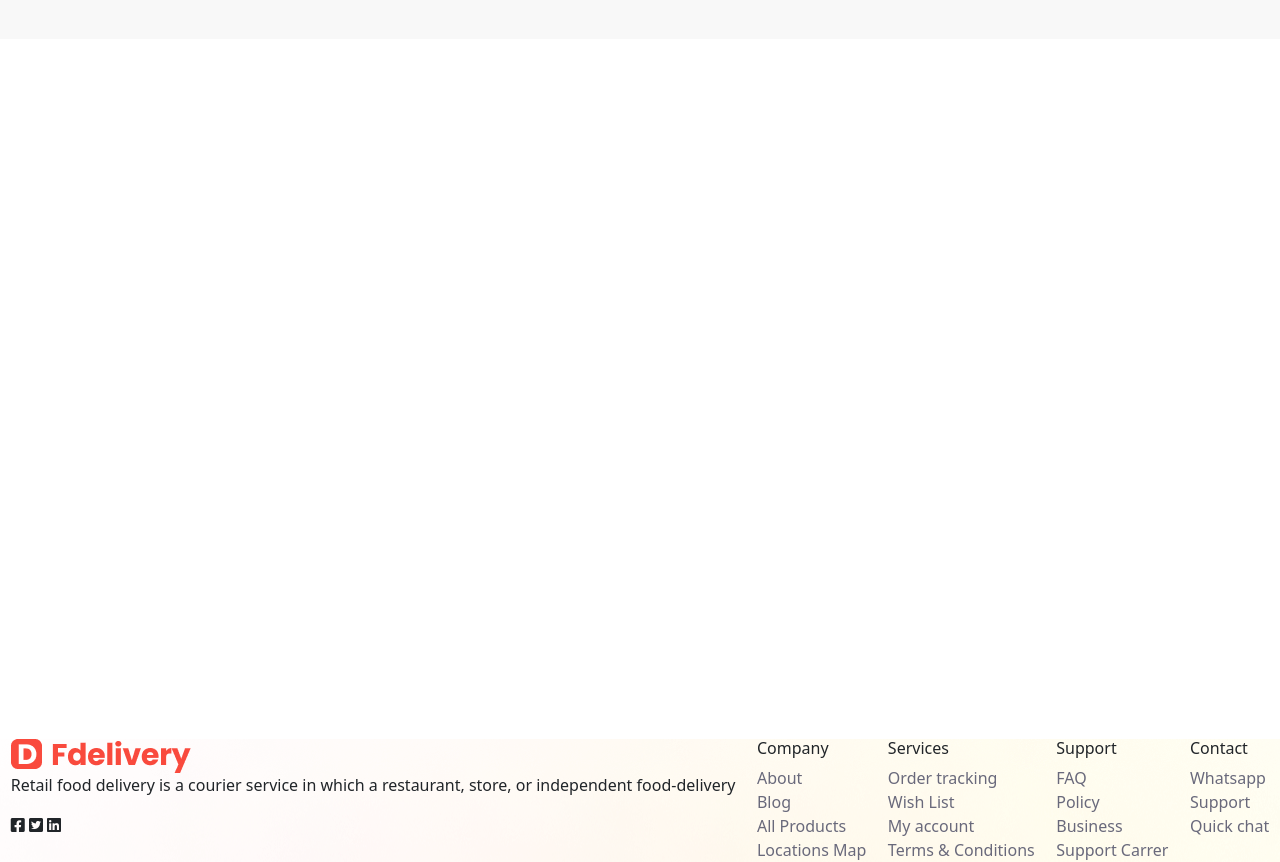
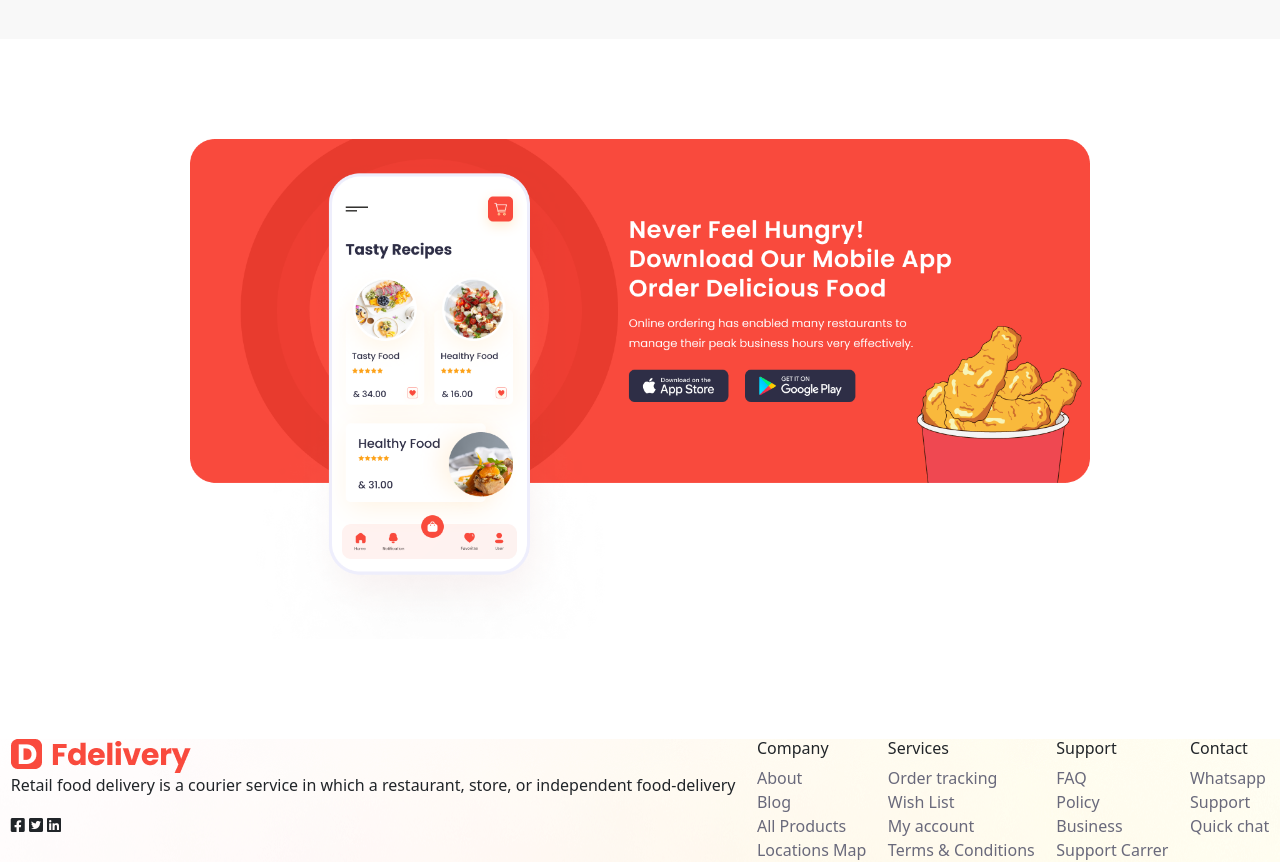
Before and after one commit to kvk98/AugContest3, a plain HTML site: page index.html in a window 1280 px wide. Shown: the part 2260-3122 px from the top of the page. Drawn offline with nearby package versions, Linux system fonts and the light colour scheme; the site is published under a folder, as on GitHub Pages, so addresses that start at the root find nothing.

Commit message:
done done

```diff
--- a/style.css
+++ b/style.css
@@ -119,7 +119,7 @@ nav {
     padding-left:5%;
 }
 .background{
-    background-image: url(/images/bottomgrp.png);
+    background-image: url(images/bottomgrp.png);
     background-size: cover;
     width: 900px;
     height: 500px;
```
